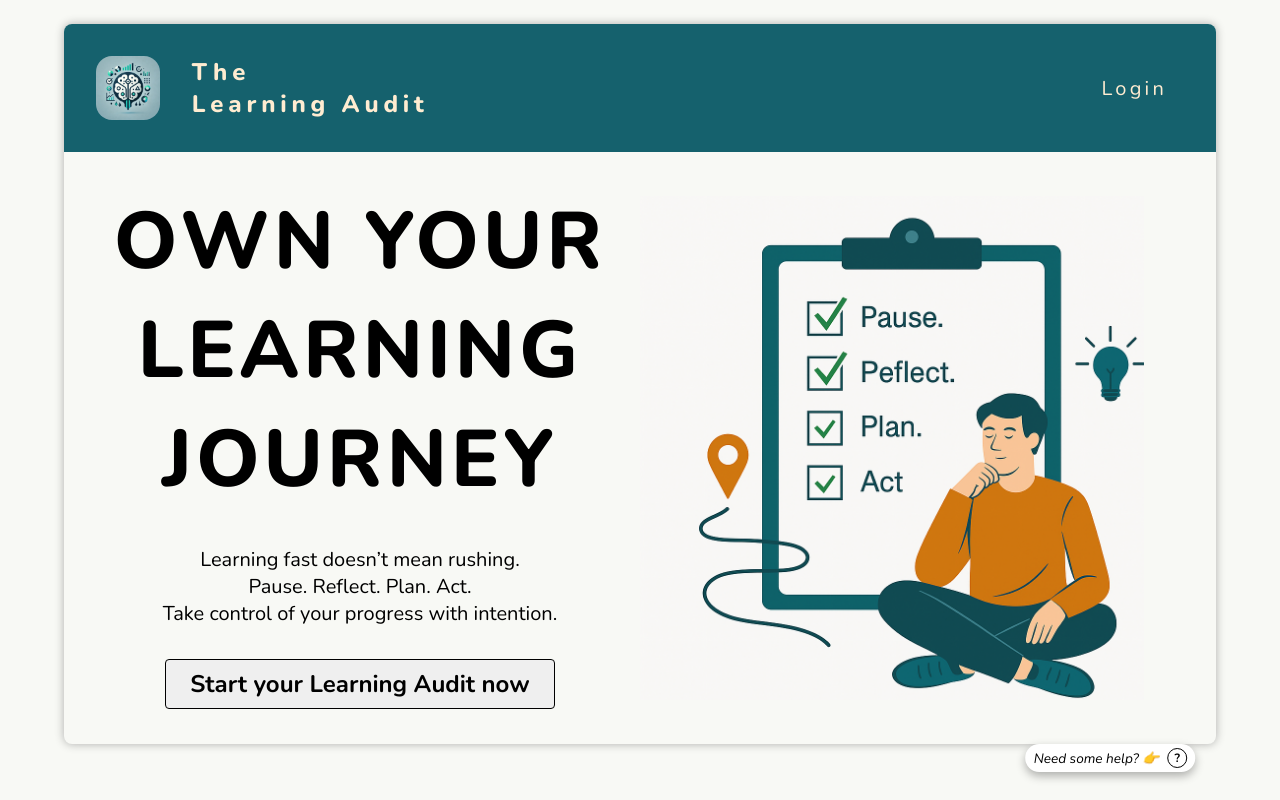
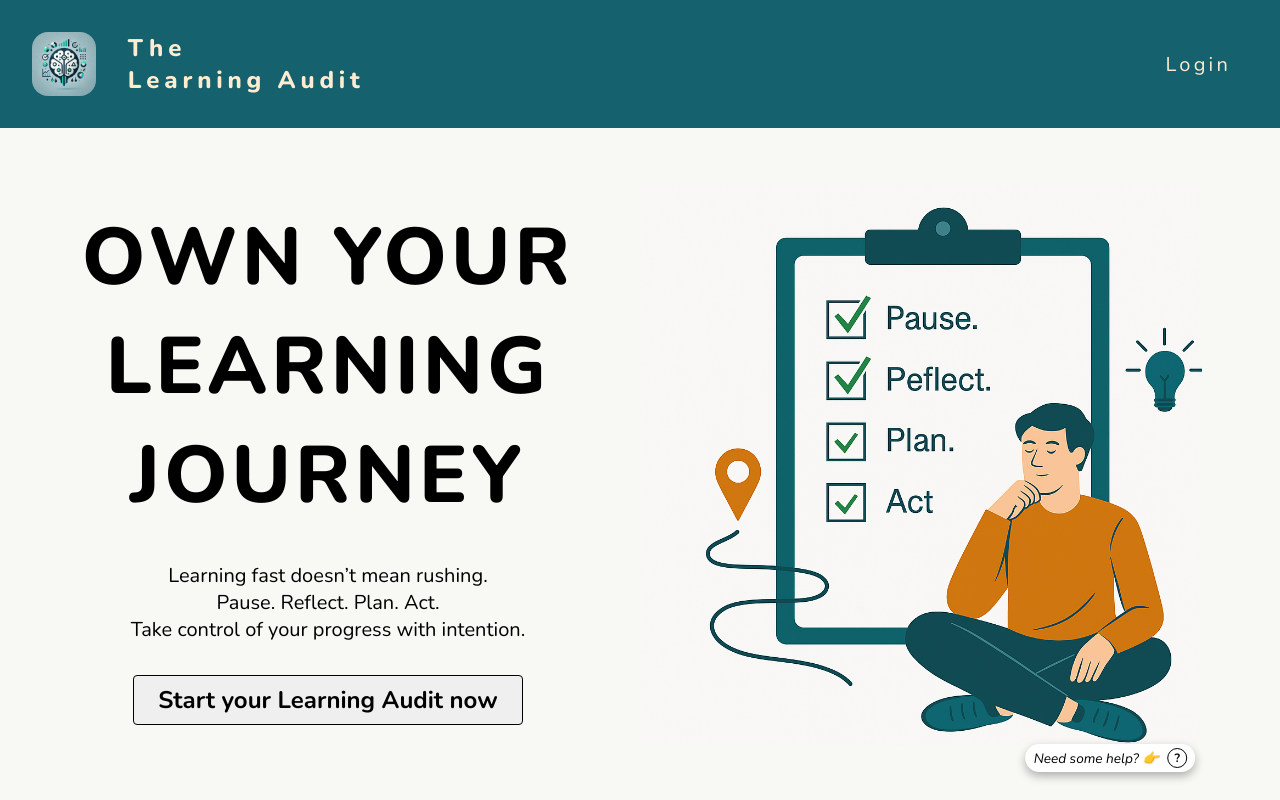
Before and after one commit to Tyriol/learning-audit, a Next.js app: page / in a window 1280 px wide. Built offline with nearby package versions, Linux system fonts and the light colour scheme.

Commit message:
update all styling to utilise full page and remove any styles that were specific to a floating box

```diff
--- a/app/components/Header/Header.module.css
+++ b/app/components/Header/Header.module.css
@@ -4,8 +4,6 @@
   background-color: #15616d;
   justify-content: space-between;
   align-items: center;
-  border-top-left-radius: 0.5rem;
-  border-top-right-radius: 0.5rem;
   color: #ffecd1;
 }
 
--- a/app/components/ModuleList/ModuleList.module.css
+++ b/app/components/ModuleList/ModuleList.module.css
@@ -5,7 +5,6 @@
   width: 100%;
   height: 100%;
   padding: 1rem;
-  border-radius: 0.5rem;
 }
 
 .uList {
--- a/app/globals.css
+++ b/app/globals.css
@@ -45,11 +45,8 @@ button {
 .wrapper {
   display: grid;
   grid-template-rows: 8rem 1fr;
-  width: 90%;
-  height: 90dvh;
-  margin: 1.5rem auto;
-  box-shadow: 0 0 10px rgba(0, 0, 0, 0.3);
-  border-radius: 0.5rem;
+  width: 100%;
+  height: 100dvh;
 }
 
 .error {
--- a/app/routes/dashboard/page.module.css
+++ b/app/routes/dashboard/page.module.css
@@ -7,10 +7,7 @@
   grid-template-columns: 1fr 1fr 1fr;
   grid-template-rows: 1fr 1fr 1fr;
   height: 100%;
-  padding: 1rem;
   background-color: #000;
-  border-bottom-left-radius: 0.5rem;
-  border-bottom-right-radius: 0.5rem;
   gap: 2px;
   text-align: center;
 }
@@ -34,5 +31,8 @@
 .modules {
   grid-area: modules;
   background-color: #fff;
-  padding: 1rem;
+  padding: 1rem 0;
+  display: flex;
+  flex-direction: column;
+  gap: 1rem;
 }
```
